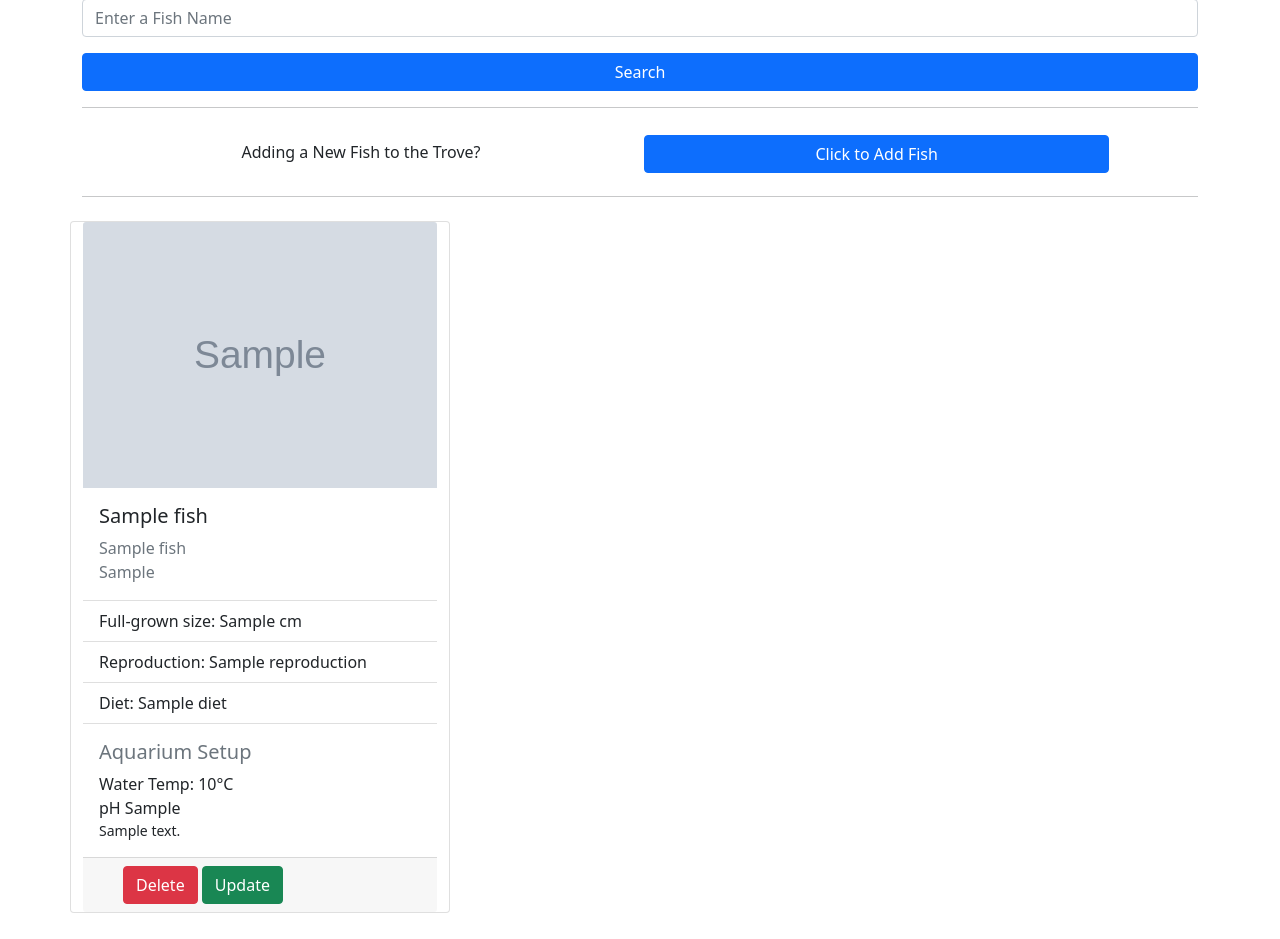
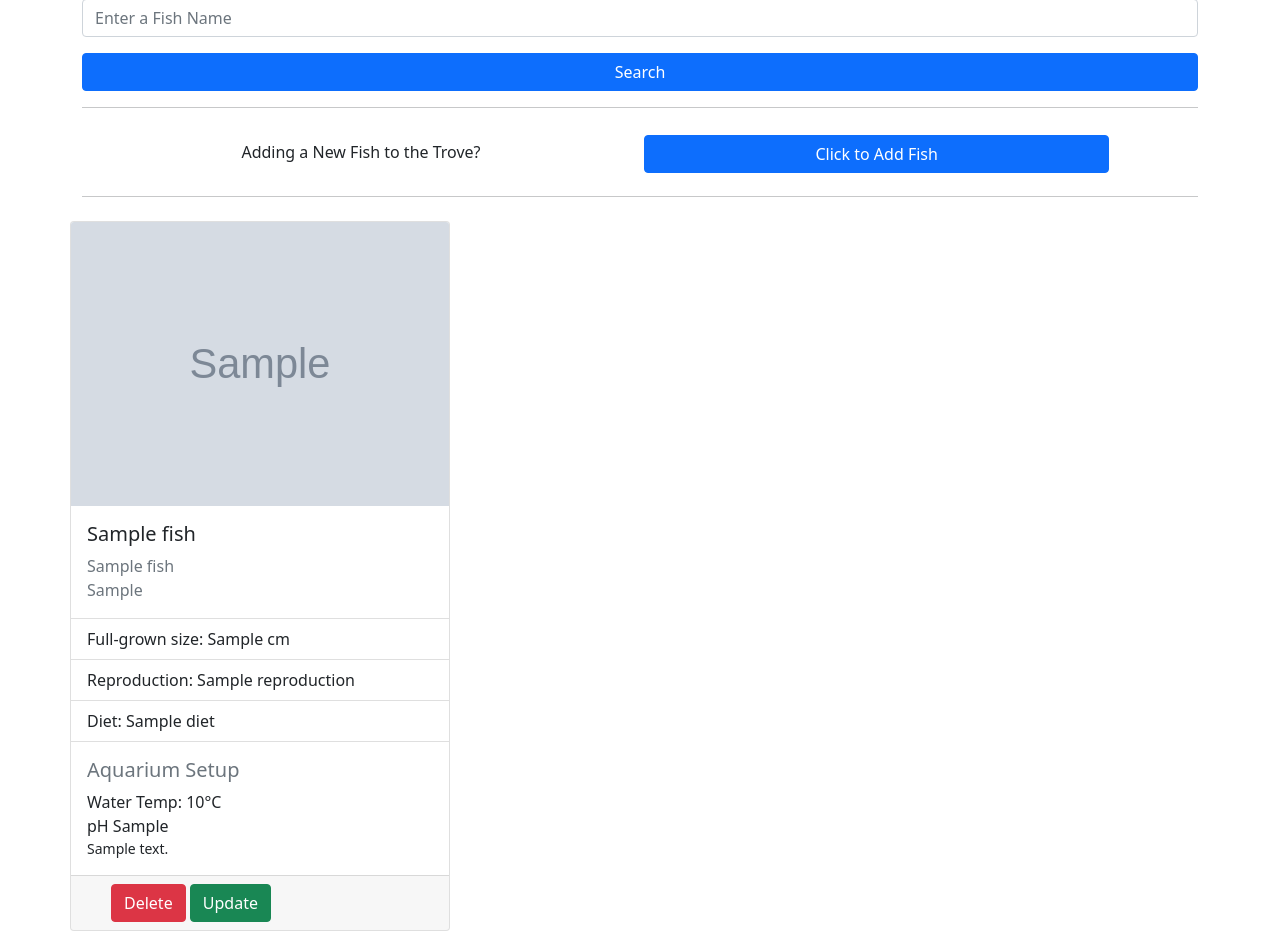
Before and after one commit to Code-Institute-Submissions/Malrhis-project3, a Flask app: page /fish in a window 1280 px wide. Shown: the part 318-1257 px from the top of the page. Before the commit the page ends 1231 px from the top, so only its background shows below. Run offline with Flask 2, Linux system fonts and the light colour scheme; grey boxes marked "Sample" are stand-in pictures; a database or web service that is not in the repository returns one stand-in record (values such as "Sample title"); some libraries are stand-ins or nearby versions.

Commit message:
Fix padding for fish cards

```diff
--- a/templates/show_fish.template.html
+++ b/templates/show_fish.template.html
@@ -31,7 +31,7 @@ Fish List
 <div class="row">
 
     {%for each_fish in fish%}
-    <div class="card col-md-4 my-2">
+    <div class="card px-0 col-md-4 my-2">
         <img class="card-img-top" src="{{each_fish.fish_picture}}" alt="Card image cap">
         <div class="card-body">
             <h5 class="card-title">{{each_fish.name}}</h5>
--- a/templates/show_plant.template.html
+++ b/templates/show_plant.template.html
@@ -31,7 +31,7 @@ Plant List
 <div class="row">
 
     {%for each_plant in plant%}
-    <div class="card col-md-4">
+    <div class="card px-0 col-md-4 my-2">
         <img class="card-img-top" src="{{each_plant.plant_picture}}" alt="Card image cap">
         <div class="card-body">
             <h5 class="card-title">{{each_plant.name}}</h5>
```
